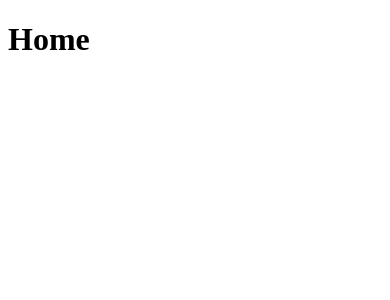
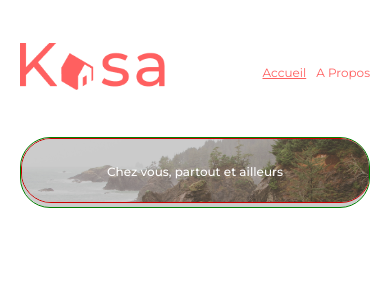
Before and after one commit to zlimteck/Kasa, a React (Create React App) app: page / in a window 390 px wide. Shown: the top 300 px of the page. Built offline with nearby package versions, Linux system fonts and the light colour scheme.

Commit message:
WIP Add Header Banner Error404 and modify App.css

```diff
--- a/src/App.css
+++ b/src/App.css
@@ -1,38 +1,12 @@
-.App {
-  text-align: center;
+/*IMPORTER UNE FONT*/
+@import url('https://fonts.googleapis.com/css2?family=Montserrat:wght@100;200;300;400;500;600;700;800;900&display=swap');
+
+:root {
+    margin: 0;
+
+    font-family: Montserrat, sans-serif;
 }
 
-.App-logo {
-  height: 40vmin;
-  pointer-events: none;
+body {
+    margin: 0;
 }
-
-@media (prefers-reduced-motion: no-preference) {
-  .App-logo {
-    animation: App-logo-spin infinite 20s linear;
-  }
-}
-
-.App-header {
-  background-color: #282c34;
-  min-height: 100vh;
-  display: flex;
-  flex-direction: column;
-  align-items: center;
-  justify-content: center;
-  font-size: calc(10px + 2vmin);
-  color: white;
-}
-
-.App-link {
-  color: #61dafb;
-}
-
-@keyframes App-logo-spin {
-  from {
-    transform: rotate(0deg);
-  }
-  to {
-    transform: rotate(360deg);
-  }
-}
--- a/src/App.js
+++ b/src/App.js
@@ -3,10 +3,13 @@ import Home from "./pages/Home";
 import Lodging from "./pages/Lodging";
 import About from "./pages/About";
 import Error from "./pages/Error";
+import Header from "./components/Header/Header";
+import "./App.css";
 
 function App() {
     return (
         <div className="App">
+            <Header />
             <Routes>
                 <Route path="/" element={<Home />} />
                 <Route path="/lodging" element={<Lodging />} />
--- /dev/null
+++ b/src/components/Banner/Banner.css
@@ -0,0 +1,66 @@
+.banner {
+    max-width: 100%;
+    position: relative;
+    overflow: hidden;
+    border-radius: 30px;
+    margin: 30px 70px ;
+    border: 1px solid green;
+}
+
+.banner_img {
+    width: 100%;
+    height: 100%;
+    object-fit: cover;
+    border-radius: 30px;
+    border: 1px solid red;
+}
+
+.banner_text_container {
+    position: absolute;
+    width: 100%;
+    height: 100%;
+    top: 0;
+    left: 0;
+    display: flex;
+    justify-content: center;
+    align-items: center;
+    background-color: rgba(0, 0, 0, 0.2);
+}
+
+.banner_text {
+    color: white;
+    font-size: 45px;
+    font-weight: 500;
+}
+
+/* MediaQueries Tablet */
+@media (max-width: 768px) {
+    .banner {
+        margin: 30px 20px;
+    }
+    .banner_text_container {
+        font-size: 32px;
+        line-height: 24px;
+    }
+
+    .banner_text {
+        font-size: 30px;
+        line-height: 24px;
+    }
+}
+
+/* MediaQueries Mobile */
+@media (max-width: 480px) {
+    .banner {
+        margin: 30px 20px;
+    }
+    .banner_text_container {
+        font-size: 24px;
+        line-height: 24px;
+    }
+
+    .banner_text {
+        font-size: 12px;
+        font-weight: 500;
+    }
+}
--- /dev/null
+++ b/src/components/Banner/Banner.jsx
@@ -0,0 +1,16 @@
+import kasa_ban from '../../Assets/kasa_ban.png';
+import './Banner.css';
+
+// Component Banner
+function Banner() {
+    return (
+        <div className="banner">
+            <img className="banner_img" src={kasa_ban} alt="Banniere de l'agence Kasa"/>
+            <span className="banner_text_container">
+                <p className="banner_text">Chez vous, partout et ailleurs</p>
+            </span>
+        </div>
+    )
+}
+
+export default Banner;
--- /dev/null
+++ b/src/components/Error/Error404.css
@@ -0,0 +1,35 @@
+.error {
+    width: 90%;
+    height: 100%;
+    display: flex;
+    justify-content: center;
+    align-items: center;
+    flex-direction: column;
+    margin: 0 auto;
+    margin-top: 120px;
+}
+
+.error_number {
+    font-size: 228px;
+    font-weight: 700;
+    color: #FF6060;
+    margin: 0;
+    text-align: center;
+}
+
+.error_text {
+    font-size: 36px;
+    font-weight: 500;
+    color: #FF6060;
+    text-align: center;
+    margin-bottom: 120px;
+}
+
+.error_link {
+    font-size: 18px;
+    font-weight: 500;
+    color: #FF6060;
+    text-decoration: none;
+    margin-top: 30px;
+    text-decoration: underline;
+}
--- /dev/null
+++ b/src/components/Error/Error404.jsx
@@ -0,0 +1,14 @@
+import { Link } from 'react-router-dom';
+import './Error404.css';
+
+function Error404() {
+    return (
+        <div className="error">
+            <p className='error_number'>404</p>
+            <p className='error_text'>Oups! La page que vous recherchez n'existe pas.</p>
+            <Link to="/" className='error_link'>Retourner sur la page d'accueil</Link>
+        </div>
+    )
+}
+
+export default Error404;
--- /dev/null
+++ b/src/components/Header/Header.css
@@ -0,0 +1,95 @@
+.header {
+    display: flex;
+    justify-content: space-between;
+    align-items: center;
+    margin: 30px 70px;
+}
+
+.logo_header {
+    width: 210px;
+    height: 68px;
+}
+
+.navbar_list{
+    display: flex;
+    list-style: none;
+    font-size: 24px;
+}
+
+.navbar_link {
+    display: inline;
+    position: relative;
+    margin-left: 57px;
+    cursor: pointer;
+    text-decoration: none;
+    color: #FF6060;
+}
+
+.navbar_link_active {
+    display: inline;
+    position: relative;
+    margin-left: 57px;
+    cursor: pointer;
+    text-decoration: none;
+    color: #FF6060;
+    text-decoration: underline 2px;
+}
+
+.navbar_link::before {
+    position: absolute;
+    background: #FF6060;
+    width: 100%;
+    height: 3px;
+    bottom: 0;
+    transform-origin: 0 100%;
+    transform: scaleX(0);
+}
+
+/* MediaQueries Tablet*/
+@media (max-width: 768px) {
+    .header {
+        margin: 30px 20px;
+    }
+
+    .logo_header {
+        width: 168px;
+        height: 47px;
+    }
+
+    .navbar_link {
+        margin-left: 20px;
+        font-size: 17px;
+    }
+
+    .navbar_link_active {
+        margin-left: 20px;
+        font-size: 17px;
+    }
+
+    .navbar_link::before {
+        height: 2px;
+    }
+}
+
+/* MediaQueries Mobile*/
+@media (max-width: 490px) {
+    .logo_header {
+        width: 145px;
+        height: 47px;
+    }
+
+    .navbar_link {
+        margin-left: 10px;
+        font-size: 12px;
+    }
+
+    .navbar_link_active {
+        margin-left: 10px;
+        font-size: 12px;
+        text-decoration: underline 1px;
+    }
+
+    .navbar_link::before {
+        height: 1px;
+    }
+}
--- /dev/null
+++ b/src/components/Header/Header.jsx
@@ -0,0 +1,32 @@
+import kasa_logo from '../../Assets/kasa_logo.png';
+import { Link, NavLink } from "react-router-dom";
+import './Header.css';
+
+// Component Header
+function Header() {
+    return (
+        <header className="header">
+            <Link to="/">
+                <img className="logo_header" src={kasa_logo} alt="Logo de l'agence Kasa"/>
+            </Link>
+            <nav>
+                <ul className="navbar_list">
+                    <li>
+                        <NavLink to="/" className={({isActive}) => {
+                            return isActive ? "navbar_link_active" : "navbar_link"; }}
+                            >Accueil
+                        </NavLink>
+                    </li>
+                    <li>
+                        <NavLink to="/about" className={({isActive}) => {
+                            return isActive ? "navbar_link_active" : "navbar_link"; }}
+                            >A Propos
+                        </NavLink>
+                    </li>
+                </ul>
+            </nav>
+        </header>
+    )
+}
+
+export default Header;
--- a/src/pages/Error.jsx
+++ b/src/pages/Error.jsx
@@ -1,8 +1,8 @@
+import Error404 from "../components/Error/Error404";
+
 function Error() {
     return (
-        <div>
-            <h1>404</h1>
-        </div>
+        <Error404 />
     );
 }
 
--- a/src/pages/Home.jsx
+++ b/src/pages/Home.jsx
@@ -1,8 +1,8 @@
+import Banner from '../components/Banner/Banner';
+
 function Home() {
     return (
-        <div>
-            <h1>Home</h1>
-        </div>
+        <Banner />
     );
 }
 
```
Also changed, not shown: src/Assets/kasa_ban.png (added), src/Assets/kasa_logo.png (added).
